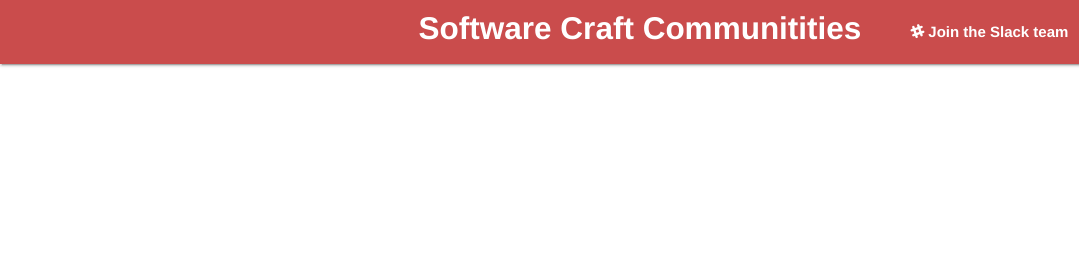
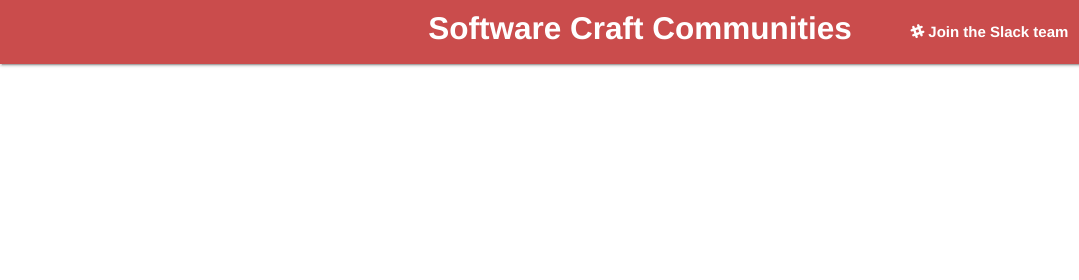
Before and after one commit to softwarecrafters/website, a website: page target/index.html in a window 1280 px wide. Shown: the top 280 px of the page, 0-1079 px from the left. Drawn offline with Linux system fonts and the light colour scheme.

Commit message:
Fix Typo

```diff
--- a/target/index.html
+++ b/target/index.html
@@ -51,7 +51,7 @@
 <body id="swcraft-communities">
   <nav>
     <div class="nav-wrapper">
-      <a href="#" id="swcraft-title" class="brand-logo center">Software Craft Communitities</a>
+      <a href="#" id="swcraft-title" class="brand-logo center">Software Craft Communities</a>
       <a href="#" data-activates="mobile-demo" class="button-collapse"><i class="fa fa-bars"></i></a>
       <ul id="nav-mobile" class="right hide-on-med-and-down">
         <li><a href="http://slack.softwarecrafters.org/"><i class="fa fa-slack">&nbsp;</i>Join the Slack team</a></li>
```
